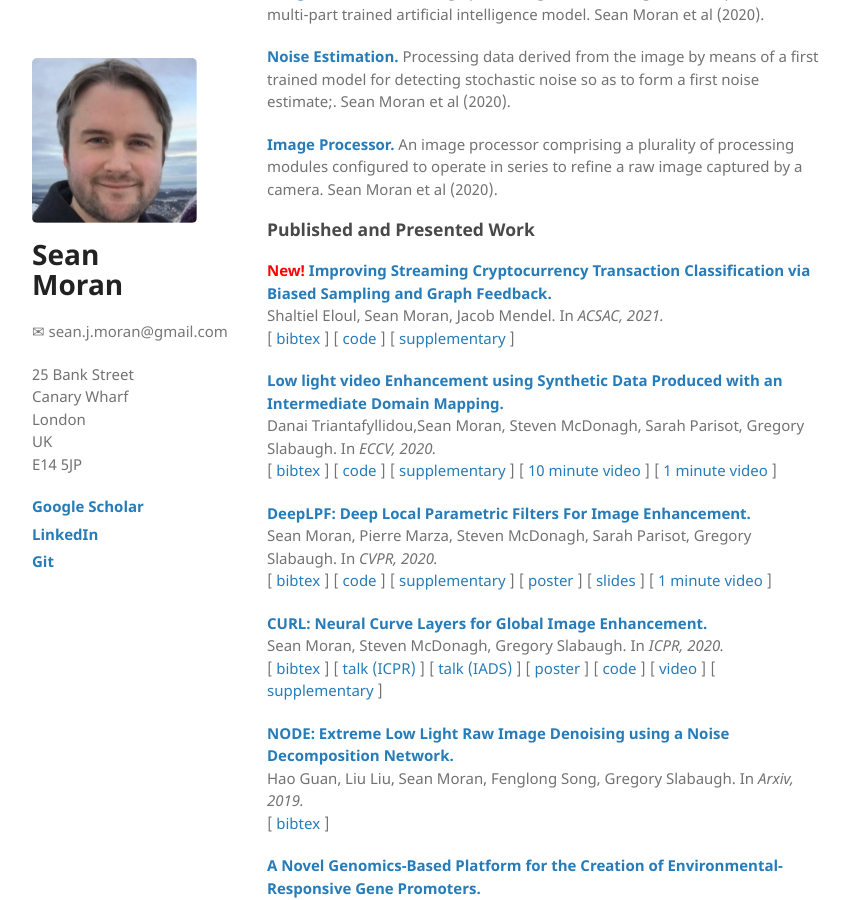
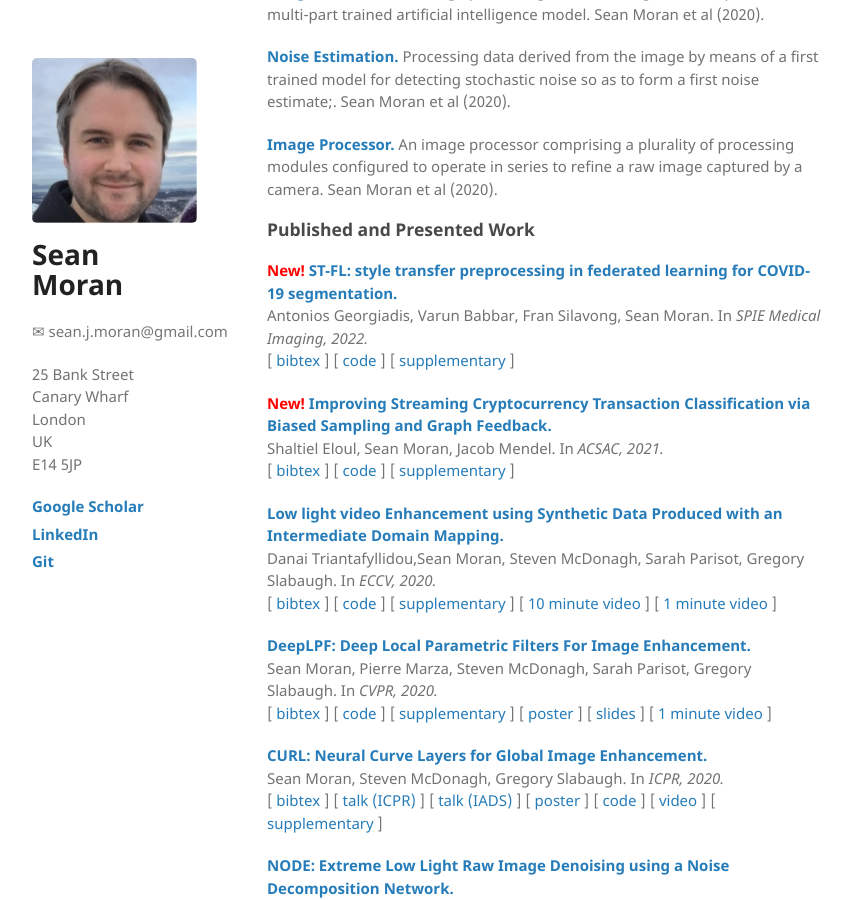
Before and after one commit to sjmoran/sjmoran.github.io, a Jekyll site: the page built from index.html, in a window 1280 px wide and 900 px high, scrolled down 490 px. Shown: the whole window, without its empty margins (26-878 px from the left). Built offline with Jekyll 4.4.1, drawn with Linux system fonts in a browser that asks for light colours.

Commit message:
Update index.html

```diff
--- a/index.html
+++ b/index.html
@@ -28,6 +28,10 @@ layout: default
 <p><strong><a target="_blank" href="https://patentimages.storage.googleapis.com/c8/4b/02/9fd507d55f8657/WO2020126023A1.pdf">Image Processor. </a></strong>An image processor comprising a plurality of processing modules configured to operate in series to refine a raw image captured by a camera. Sean Moran et al (2020).<br /></p>
 
 <h3 id="published-and-presented-work">Published and Presented Work</h3>
+
+<p><strong><span style='color:red'>New! </span><a target="_blank" href="https://spie.org/medical-imaging/presentation/ST-FL--style-transfer-preprocessing-in-federated-learning-for/12037-3">ST-FL: style transfer preprocessing in federated learning for COVID-19 segmentation.</a></strong><br />
+Antonios Georgiadis, Varun Babbar, Fran Silavong, Sean Moran. In <em>SPIE Medical Imaging, 2022.</em><br />
+[ <a target="_blank" href="">bibtex</a> ] [ <a href="">code</a> ] [ <a href="">supplementary</a> ]</p>
 
 <p><strong><span style='color:red'>New! </span><a target="_blank" href="">Improving Streaming Cryptocurrency Transaction Classification via Biased Sampling and Graph Feedback.</a></strong><br />
 Shaltiel Eloul, Sean Moran, Jacob Mendel. In <em>ACSAC, 2021.</em><br />
```
